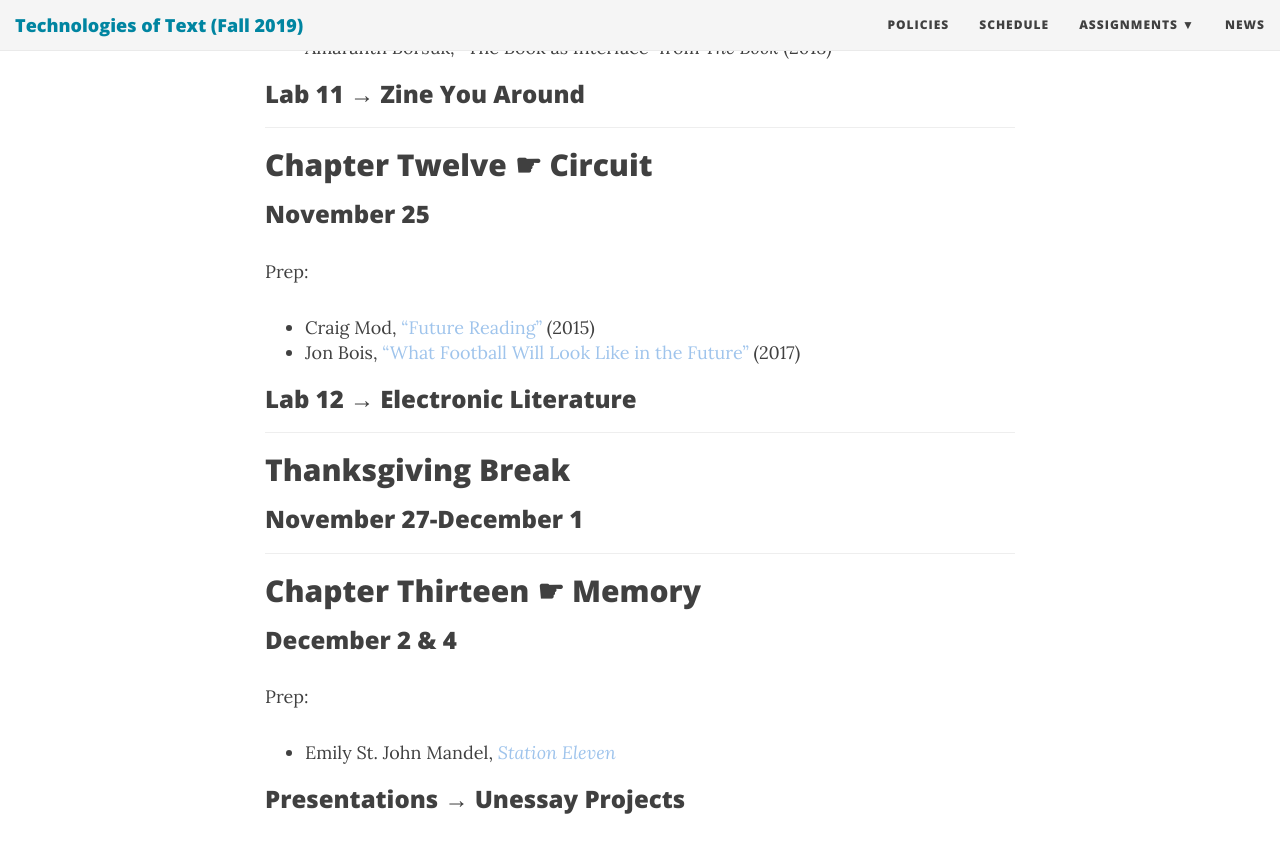
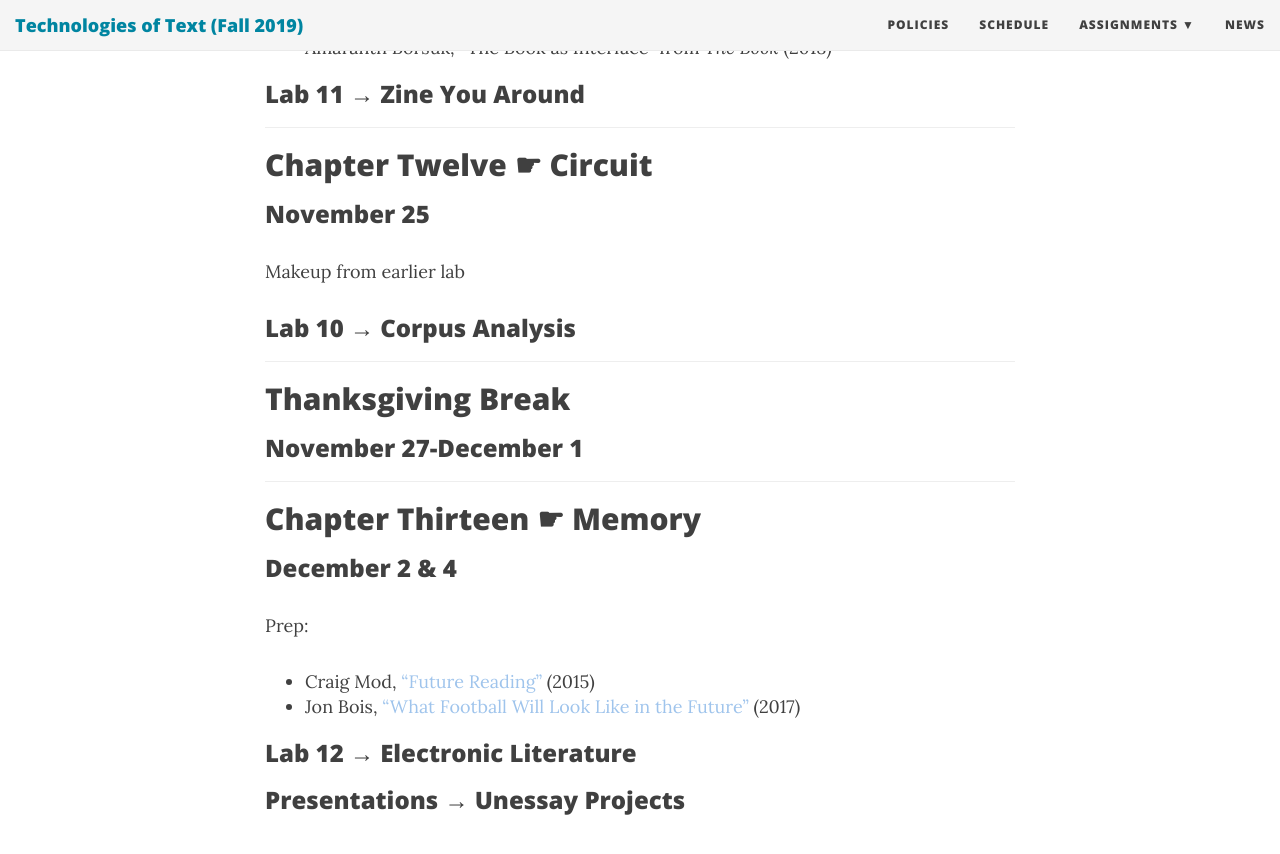
Before and after one commit to rccordell/f19tot, a Jekyll site: the page built from schedule.md, in a window 1280 px wide and 900 px high, scrolled down 6204 px. Shown: the top 854 px of the window. Built offline with Jekyll 4.4.1, drawn with Linux system fonts in a browser that asks for light colours; nearby versions of some CDN libraries; some web fonts are replaced.

Commit message:
update schedule

```diff
--- a/schedule.md
+++ b/schedule.md
@@ -218,12 +218,9 @@ Prep:
 
 ### November 25
 
-Prep:
+Makeup from earlier lab
 
-+ Craig Mod, ["Future Reading"](https://aeon.co/essays/stagnant-and-dull-can-digital-books-ever-replace-print) (2015)
-+ Jon Bois, [“What Football Will Look Like in the Future”](https://www.sbnation.com/a/17776-football/) (2017)
-
-### Lab 12 &#8594; Electronic Literature
+### Lab 10 &#8594; Corpus Analysis
 
 -----
 
@@ -239,6 +236,9 @@ Prep:
 
 Prep:
 
-+ Emily St. John Mandel, [*Station Eleven*](http://amzn.to/2hSefIP)
++ Craig Mod, ["Future Reading"](https://aeon.co/essays/stagnant-and-dull-can-digital-books-ever-replace-print) (2015)
++ Jon Bois, [“What Football Will Look Like in the Future”](https://www.sbnation.com/a/17776-football/) (2017)
+
+### Lab 12 &#8594; Electronic Literature
 
 ### Presentations &#8594; Unessay Projects
```
